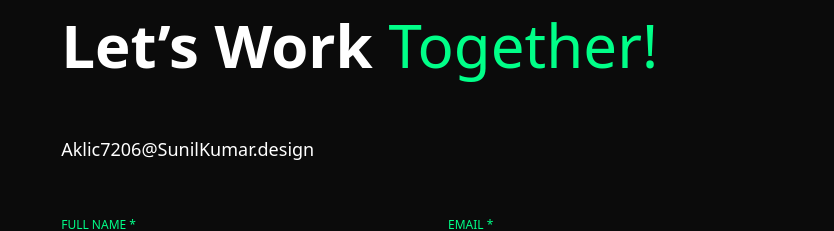
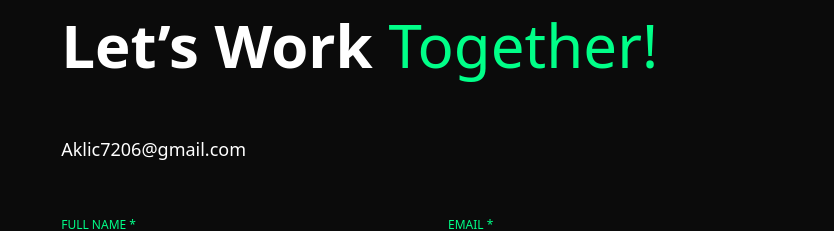
Before and after one commit to akksshhu/akshay-kumar-portfolio, a React (Vite) app: page / in a window 1280 px wide. Shown: the part 5780-6011 px from the top of the page, without its empty margins (208-1042 px from the left). Built offline with nearby package versions, Linux system fonts and the light colour scheme.

Commit message:
code add

```diff
--- a/src/components/ContactSection.tsx
+++ b/src/components/ContactSection.tsx
@@ -66,7 +66,7 @@ export default function ContactSection() {
           </Heading>
 
           <p className="mt-4 text-lg text-white">
-            Aklic7206@SunilKumar.design
+            Aklic7206@gmail.com
           </p>
         </div>
 
```
